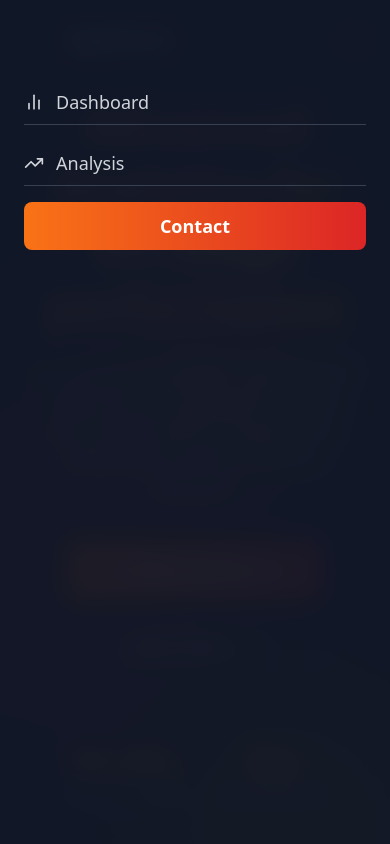
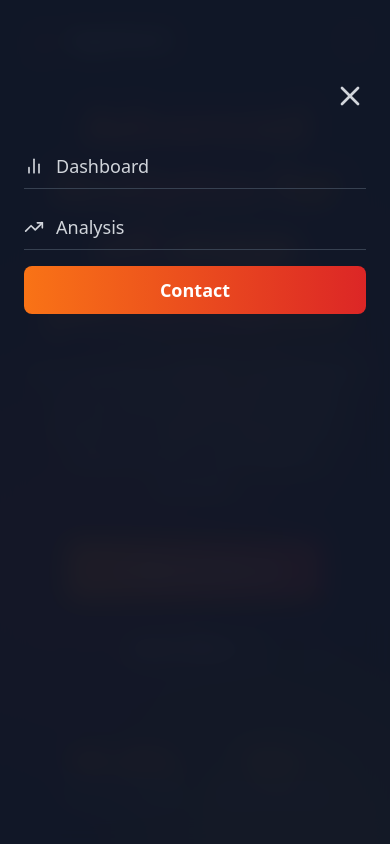
Before and after one commit to zgulick/hypetorch-web, a Next.js app: page / in a window 390 px wide. Both pictures are taken after a click on the button 354 px from the left and 40 px from the top of the page. Shown: the top 844 px of the page. Built offline with nearby package versions, Linux system fonts and the light colour scheme.

Commit message:
logo colors and mobile x button

```diff
--- a/app/Navbar.tsx
+++ b/app/Navbar.tsx
@@ -114,6 +114,16 @@ export default function Navbar() {
             transition={{ duration: 0.2 }}
             className="fixed inset-0 bg-gray-900/95 backdrop-blur-md z-50 pt-20 px-6 md:hidden"
           >
+            {/* Close button */}
+            <div className="flex justify-end mb-8">
+              <button
+                onClick={() => setMobileMenuOpen(false)}
+                className="text-gray-300 hover:text-orange-400 transition-colors"
+              >
+                <X size={32} />
+              </button>
+            </div>
+
             <div className="flex flex-col space-y-4 text-lg">
               <Link
                 href="/dashboard"
```
Also changed, not shown: public/hypetorch-logo.svg.
